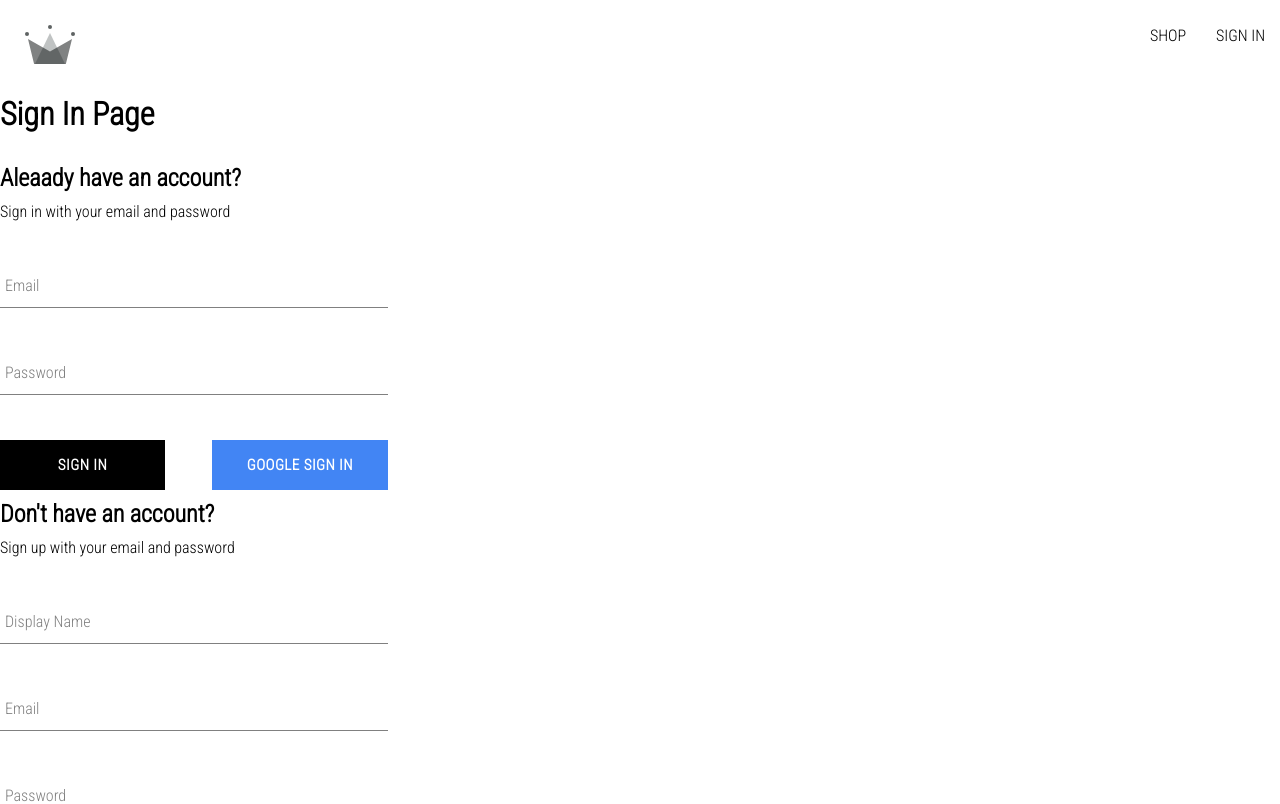
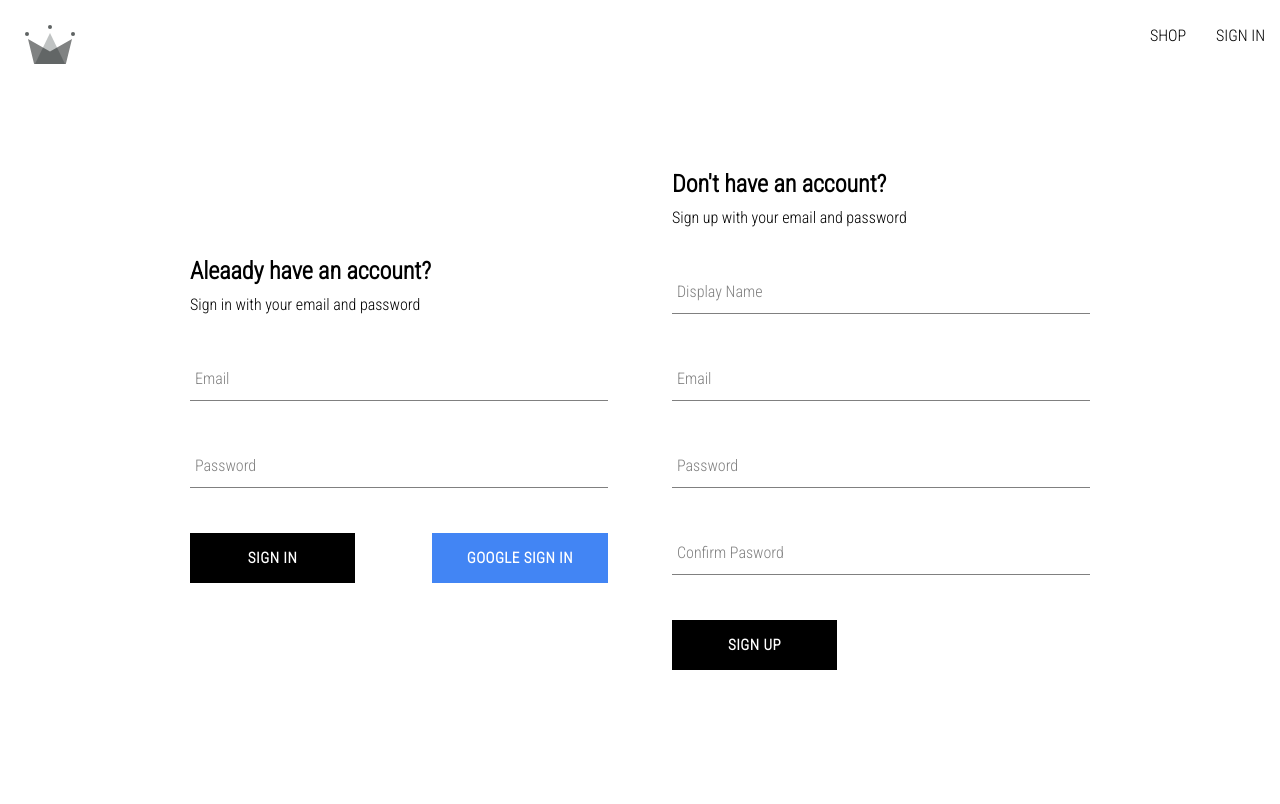
Before and after one commit to robermx/crwn-clothing, a React (Create React App) app: page /auth in a window 1280 px wide. Shown: the top 804 px of the page. Built offline with nearby package versions, Linux system fonts and the light colour scheme.

Commit message:
feat: create authentication page component. mid

```diff
--- a/src/components/sign-in-form/sign-in-form.component.jsx
+++ b/src/components/sign-in-form/sign-in-form.component.jsx
@@ -24,8 +24,18 @@ const SignInForm = () => {
   };
 
   const signInWithGoogle = async () => {
-    const { user } = await signWithGooglePopup();
-    await createUserDocumentFromAuth(user);
+    try {
+      const { user } = await signWithGooglePopup();
+      await createUserDocumentFromAuth(user);
+    } catch (error) {
+      switch (error.code) {
+        case "auth/popup-closed-by-user":
+          alert("You closed the popup window");
+          break;
+        default:
+          console.log(error);
+      }
+    }
   };
 
   const handleChange = (event) => {
@@ -83,7 +93,7 @@ const SignInForm = () => {
           <ButtonComponent
             onClick={signInWithGoogle}
             buttonType={"google"}
-            type="submit"
+            type="button"
           >
             Google Sign in
           </ButtonComponent>
--- a/src/components/sign-in-form/sign-in-form.styles.scss
+++ b/src/components/sign-in-form/sign-in-form.styles.scss
@@ -1,7 +1,7 @@
 .sign-up-container {
   display: flex;
   flex-direction: column;
-  width: 388px;
+  width: 100%;
   h2 {
     margin: 10px 0;
   }
--- a/src/components/sign-up-form/sign-up-form.styles.scss
+++ b/src/components/sign-up-form/sign-up-form.styles.scss
@@ -1,7 +1,7 @@
 .sign-up-container {
   display: flex;
   flex-direction: column;
-  width: 388px;
+  width: 100%;
   h2 {
     margin: 10px 0;
   }
--- a/src/routes/authentication/authentication.component.jsx
+++ b/src/routes/authentication/authentication.component.jsx
@@ -1,10 +1,10 @@
 import SignInForm from "../../components/sign-in-form/sign-in-form.component";
 import SignUpForm from "../../components/sign-up-form/sign-up-form.component";
+import "./authentication.styles.scss";
 
 const Authentication = () => {
   return (
-    <div>
-      <h1>Sign In Page</h1>
+    <div className="authentication-container">
       <SignInForm />
       <SignUpForm />
     </div>
--- /dev/null
+++ b/src/routes/authentication/authentication.styles.scss
@@ -0,0 +1,11 @@
+.authentication-container {
+  display: flex;
+  justify-content: space-between;
+  width: 900px;
+  margin-left: auto;
+  margin-right: auto;
+  column-gap: 4rem;
+  height: 80vh;
+  min-height: 600px;
+  align-items: center;
+}
```
